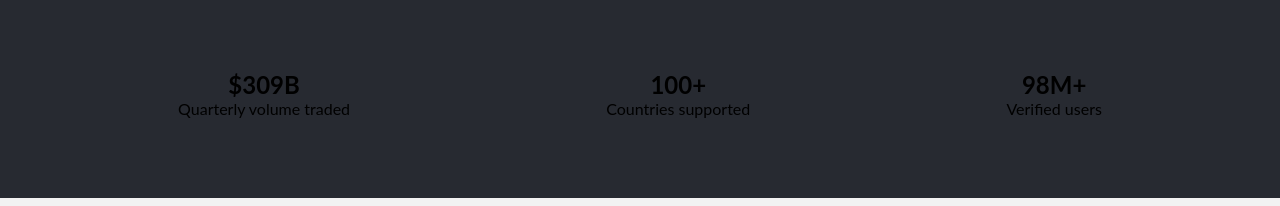
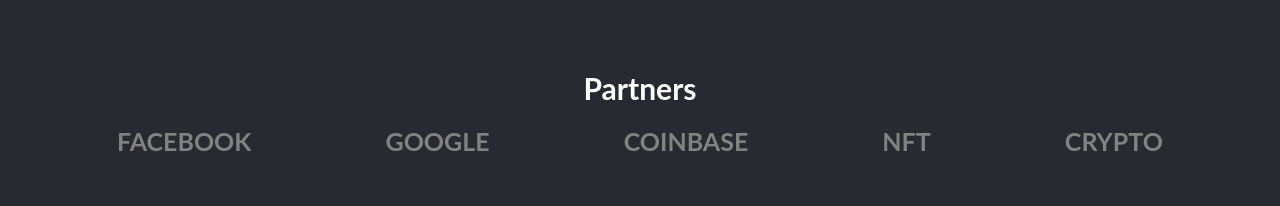
Before and after one commit to AACHOURMOHAMED/CRYPTONI-CAPSTONE, a website: page index.html in a window 1280 px wide. Shown: the part 2347-2553 px from the top of the page. Drawn offline with Linux system fonts and the light colour scheme.

Commit message:
fix partner

```diff
--- a/index.html
+++ b/index.html
@@ -181,19 +181,13 @@
     <!--numbers section-->
     <section id="Numbers">
       <div class="container _container">
+          <center><h2 class="titleNUmbre">Partners</h2></center>
         <div class="numbersContent">
-          <div class="number">
-            <h2 class="titleNumber">$309B</h2>
-            <p class="textNumber">Quarterly volume traded</p>
-          </div>
-          <div class="number">
-            <h2 class="titleNumber">100+</h2>
-            <p class="textNumber">Countries supported</p>
-          </div>
-          <div class="number">
-            <h2 class="titleNumber">98M+</h2>
-            <p class="textNumber">Verified users</p>
-          </div>
+          <span class="partner">Facebook</span>
+          <span class="partner">Google</span>
+          <span class="partner">Coinbase</span>
+          <span class="partner">NFT</span>
+          <span class="partner">crypto</span>
         </div>
       </div>
     </section>
```
